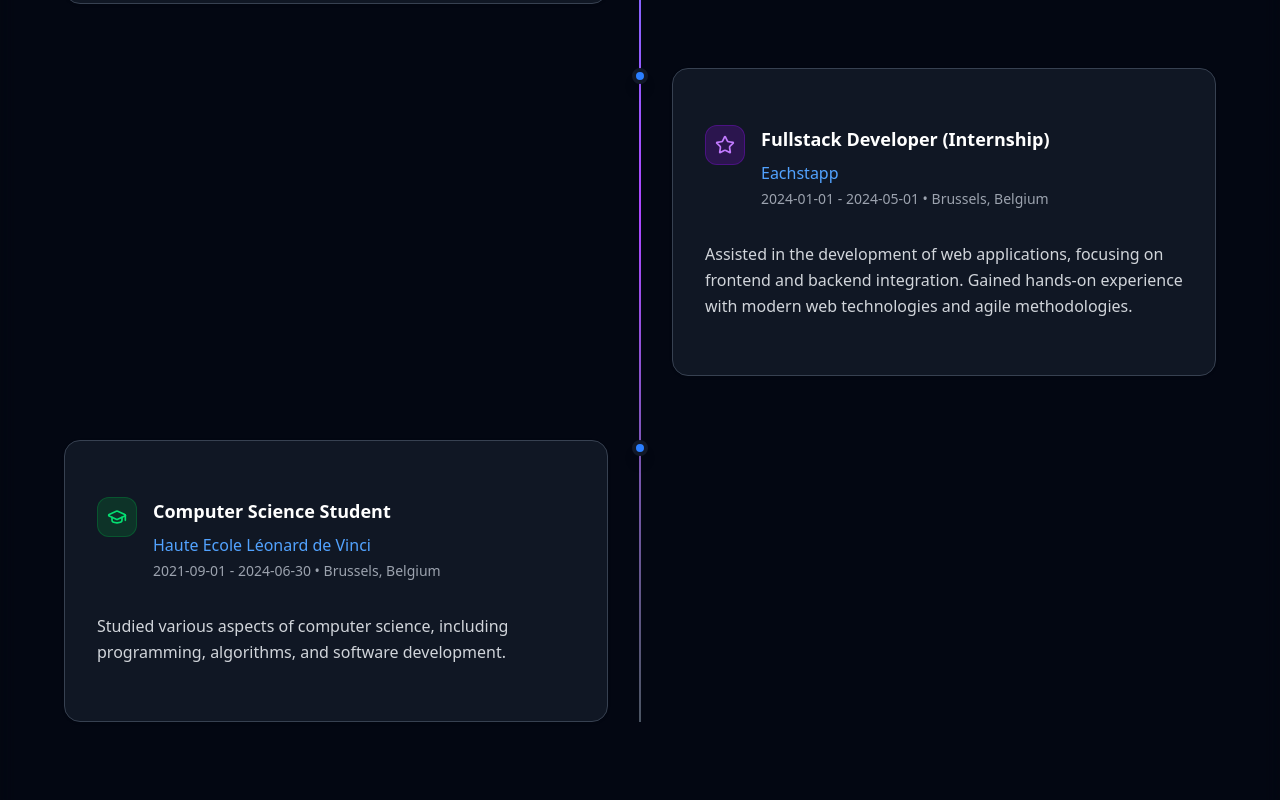
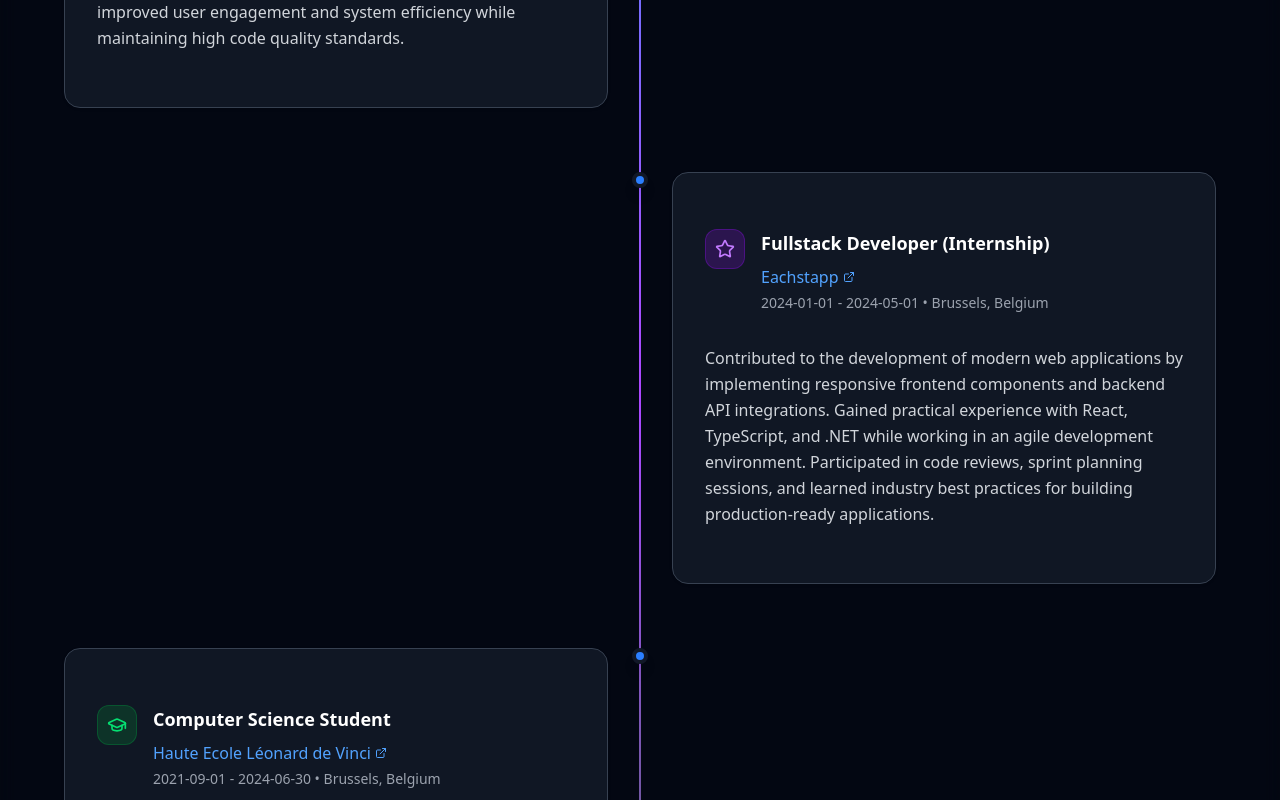
Before and after one commit to nitroc-dev/Zeus, a Next.js app: page / in a window 1280 px wide. Shown: the part 2060-2860 px from the top of the page. Built offline with nearby package versions, Linux system fonts and the light colour scheme.

Commit message:
feat: v1.0.6

```diff
--- a/package.json
+++ b/package.json
@@ -19,7 +19,7 @@
     "date-fns": "^4.1.0",
     "formik": "^2.4.6",
     "lucide-react": "^0.511.0",
-    "next": "^15.5.7",
+    "next": "^16.1.0",
     "react": "^19.0.0",
     "react-dom": "^19.0.0",
     "react-hot-toast": "^2.5.2",
--- a/src/app/layout.tsx
+++ b/src/app/layout.tsx
@@ -3,6 +3,72 @@ import { Header } from "@/components/navigation/header";
 import { Footer } from "@/components/navigation/footer";
 import { ToasterProvider } from "@/components/providers/toaster-provider";
 import { Analytics } from "@vercel/analytics/next";
+import type { Metadata } from "next";
+
+export const metadata: Metadata = {
+  title: "Corentin - Full Stack Developer",
+  description:
+    "Full Stack Developer passionate about creating modern web applications with React, Next.js, and .NET. Explore my portfolio, projects, and professional journey.",
+  keywords: [
+    "Full Stack Developer",
+    "React Developer",
+    "Next.js Developer",
+    ".NET Developer",
+    "TypeScript",
+    "Web Development",
+    "Software Engineer",
+    "Brussels Developer",
+    "Portfolio",
+  ],
+  authors: [{ name: "Corentin" }],
+  creator: "Corentin",
+  publisher: "Corentin",
+  formatDetection: {
+    email: false,
+    address: false,
+    telephone: false,
+  },
+  icons: {
+    icon: "/favicon.ico",
+    shortcut: "/favicon.ico",
+    apple: [{ url: "/profile.png", sizes: "180x180", type: "image/png" }],
+  },
+  openGraph: {
+    type: "website",
+    locale: "en_US",
+    url: "https://nitroc.xyz",
+    title: "Corentin - Full Stack Developer",
+    description:
+      "Full Stack Developer passionate about creating modern web applications with React, Next.js, and .NET.",
+    siteName: "Corentin Portfolio",
+    images: [
+      {
+        url: "https://nitroc.xyz/og-image.png",
+        width: 1200,
+        height: 630,
+        alt: "Corentin - Full Stack Developer",
+      },
+    ],
+  },
+  twitter: {
+    card: "summary_large_image",
+    title: "Corentin - Full Stack Developer",
+    description:
+      "Full Stack Developer passionate about creating modern web applications with React, Next.js, and .NET.",
+    images: ["https://nitroc.xyz/og-image.png"],
+  },
+  robots: {
+    index: true,
+    follow: true,
+    googleBot: {
+      index: true,
+      follow: true,
+      "max-video-preview": -1,
+      "max-image-preview": "large",
+      "max-snippet": -1,
+    },
+  },
+};
 
 export default function RootLayout({
   children,
--- a/src/app/page.tsx
+++ b/src/app/page.tsx
@@ -1,70 +1,9 @@
-import type { Metadata } from "next";
 import { Hero } from "@/components/sections/hero";
 import { About } from "@/components/sections/about";
 import { Experience } from "@/components/sections/experience";
 import { Skills } from "@/components/sections/skills";
 import { Projects } from "@/components/sections/projects";
 import { CTA } from "@/components/sections/cta";
-
-export const metadata: Metadata = {
-  title: "Corentin - Full Stack Developer",
-  description:
-    "Full Stack Developer passionate about creating modern web applications with React, Next.js, and .NET. Explore my portfolio, projects, and professional journey.",
-  keywords: [
-    "Full Stack Developer",
-    "React Developer",
-    "Next.js Developer",
-    ".NET Developer",
-    "TypeScript",
-    "Web Development",
-    "Software Engineer",
-    "Brussels Developer",
-    "Portfolio",
-  ],
-  authors: [{ name: "Corentin" }],
-  creator: "Corentin",
-  publisher: "Corentin",
-  formatDetection: {
-    email: false,
-    address: false,
-    telephone: false,
-  },
-  openGraph: {
-    type: "website",
-    locale: "en_US",
-    url: "https://nitroc.xyz",
-    title: "Corentin - Full Stack Developer",
-    description:
-      "Full Stack Developer passionate about creating modern web applications with React, Next.js, and .NET.",
-    siteName: "Corentin Portfolio",
-    images: [
-      {
-        url: "https://nitroc.xyz/og-image.png",
-        width: 1200,
-        height: 630,
-        alt: "Corentin - Full Stack Developer",
-      },
-    ],
-  },
-  twitter: {
-    card: "summary_large_image",
-    title: "Corentin - Full Stack Developer",
-    description:
-      "Full Stack Developer passionate about creating modern web applications with React, Next.js, and .NET.",
-    images: ["https://nitroc.xyz/og-image.png"],
-  },
-  robots: {
-    index: true,
-    follow: true,
-    googleBot: {
-      index: true,
-      follow: true,
-      "max-video-preview": -1,
-      "max-image-preview": "large",
-      "max-snippet": -1,
-    },
-  },
-};
 
 export default function Home() {
   return (
--- a/src/components/cards/experience/index.tsx
+++ b/src/components/cards/experience/index.tsx
@@ -1,6 +1,7 @@
-import { Briefcase, GraduationCap, Star } from "lucide-react";
+import { Briefcase, GraduationCap, Star, ExternalLink } from "lucide-react";
 import { ExperienceCardProps } from "./props";
 import { Card, CardContent } from "@/components/ui/card";
+import Link from "next/link";
 
 export function ExperienceCard({ experience }: ExperienceCardProps) {
   const getIcon = () => {
@@ -45,9 +46,21 @@ export function ExperienceCard({ experience }: ExperienceCardProps) {
                 <h3 className="text-lg font-semibold text-white mb-2">
                   {experience.name}
                 </h3>
-                <p className="text-blue-400 font-medium mb-1">
-                  {experience.companyName}
-                </p>
+                {experience.websiteUrl ? (
+                  <Link
+                    href={experience.websiteUrl}
+                    target="_blank"
+                    rel="noopener noreferrer"
+                    className="text-blue-400 font-medium mb-1 inline-flex items-center gap-1 hover:text-blue-300 transition-colors"
+                  >
+                    {experience.companyName}
+                    <ExternalLink className="w-3 h-3" />
+                  </Link>
+                ) : (
+                  <p className="text-blue-400 font-medium mb-1">
+                    {experience.companyName}
+                  </p>
+                )}
                 <p className="text-sm text-gray-400">
                   {experience.startDate} - {experience.endDate || "Present"} •{" "}
                   {experience.location}
--- a/src/data/hardcoded-data.tsx
+++ b/src/data/hardcoded-data.tsx
@@ -27,6 +27,7 @@ export interface Experience {
   endDate?: string;
   location: string;
   experienceType: "work" | "education" | "internship";
+  websiteUrl?: string;
 }
 
 // Hardcoded projects data
@@ -100,31 +101,34 @@ export const experiences: Experience[] = [
     name: "Full Stack Developer",
     companyName: "Eachstapp",
     description:
-      "Developed and maintained web applications using React, Next.js, and .NET. Collaborated with cross-functional teams to deliver high-quality software solutions.",
+      "Leading the development and maintenance of enterprise web applications using React, Next.js, and .NET technologies. Collaborating with cross-functional teams to architect scalable solutions, implement RESTful APIs, and optimize application performance. Successfully delivered multiple features that improved user engagement and system efficiency while maintaining high code quality standards.",
     startDate: "2024-10-01",
     location: "Brussels, Belgium",
     experienceType: "work",
+    websiteUrl: "https://eachstapp.com",
   },
   {
     id: "2",
     name: "Fullstack Developer (Internship)",
     companyName: "Eachstapp",
     description:
-      "Assisted in the development of web applications, focusing on frontend and backend integration. Gained hands-on experience with modern web technologies and agile methodologies.",
+      "Contributed to the development of modern web applications by implementing responsive frontend components and backend API integrations. Gained practical experience with React, TypeScript, and .NET while working in an agile development environment. Participated in code reviews, sprint planning sessions, and learned industry best practices for building production-ready applications.",
     startDate: "2024-01-01",
     endDate: "2024-05-01",
     location: "Brussels, Belgium",
     experienceType: "internship",
+    websiteUrl: "https://eachstapp.com",
   },
   {
     id: "3",
     name: "Computer Science Student",
     companyName: "Haute Ecole Léonard de Vinci",
     description:
-      "Studied various aspects of computer science, including programming, algorithms, and software development.",
+      "Completed comprehensive studies in computer science covering programming fundamentals, data structures, algorithms, database management, and software engineering principles. Developed strong analytical and problem-solving skills through hands-on projects and coursework. Built a solid foundation in object-oriented programming, web development, and system design that directly applies to modern software development practices.",
     startDate: "2021-09-01",
     endDate: "2024-06-30",
     location: "Brussels, Belgium",
     experienceType: "education",
+    websiteUrl: "https://www.vinci.be",
   },
 ];
```
Also changed, not shown: 2 other files (tests, documents, lock files or other folders).
